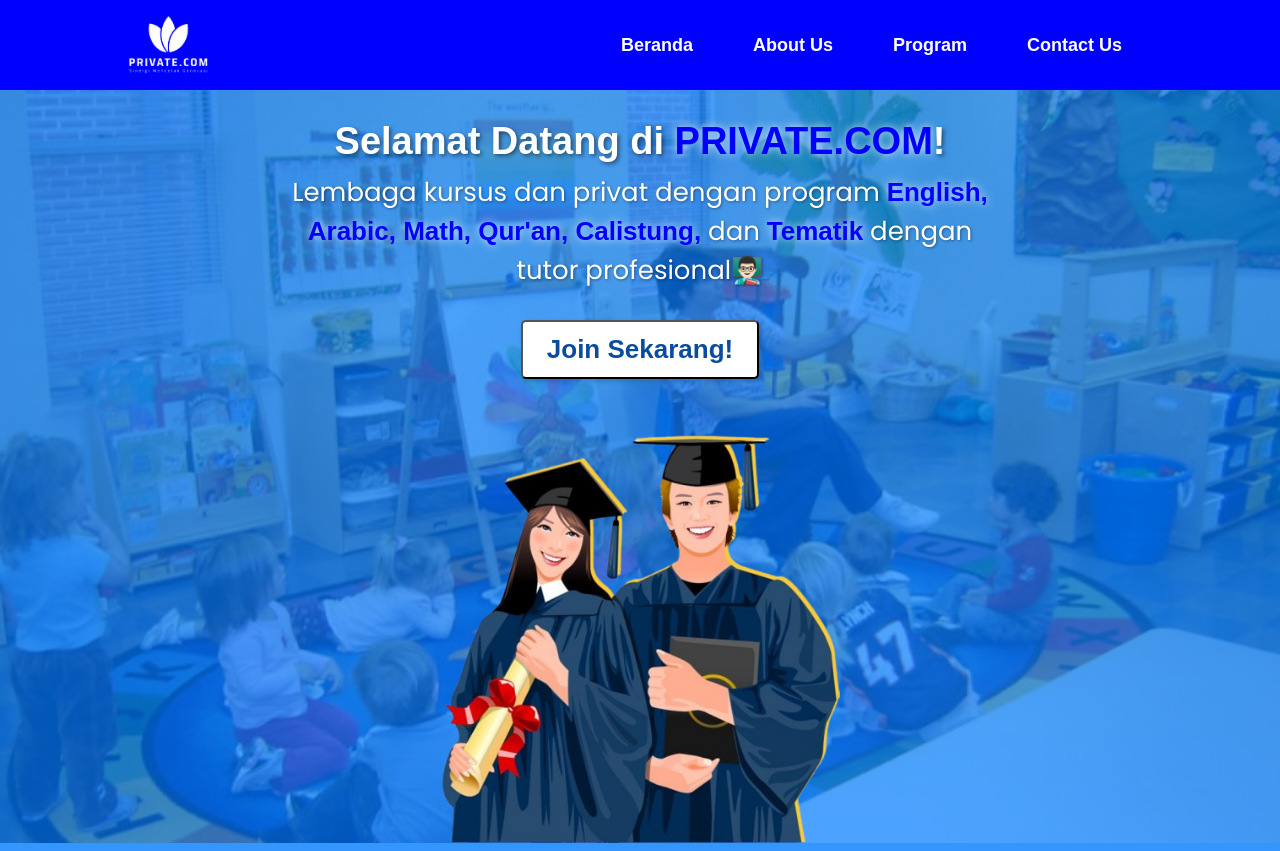
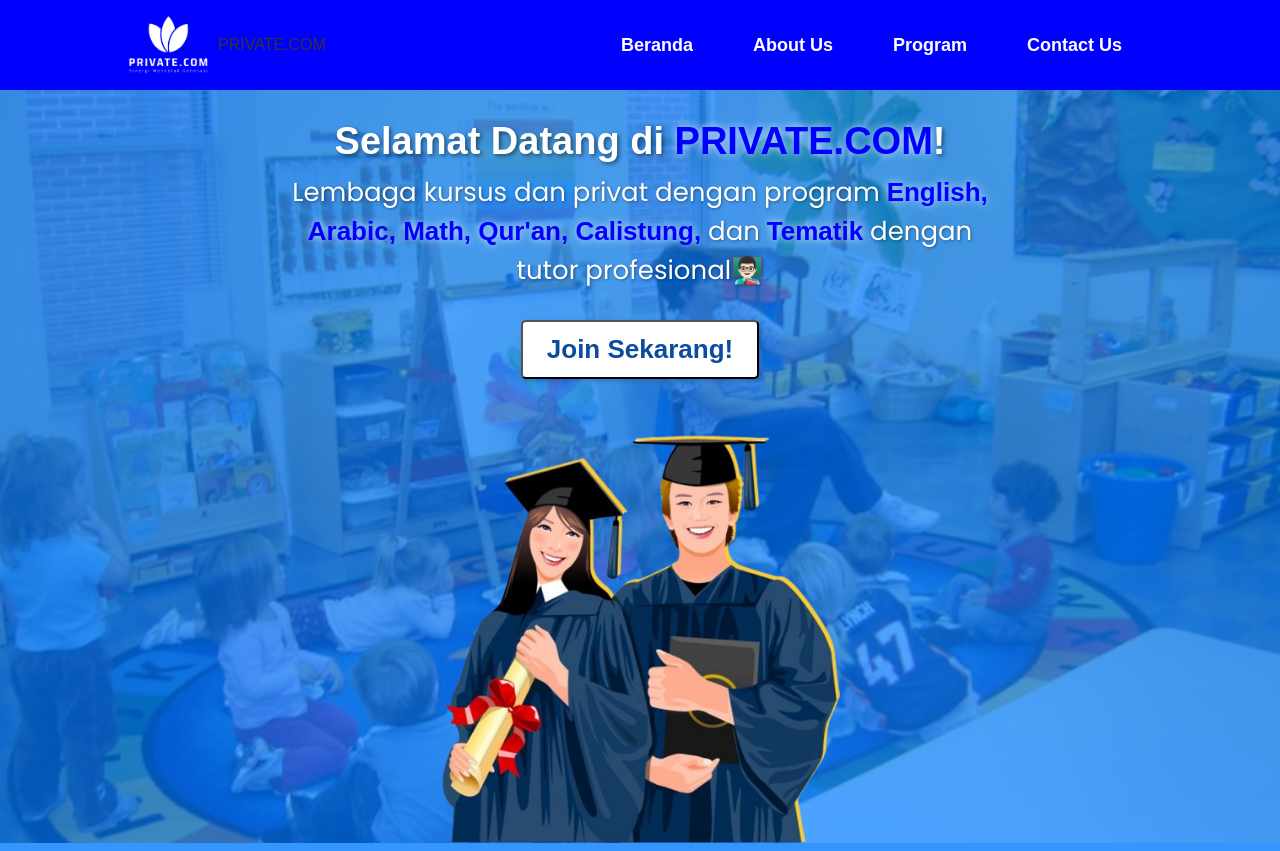
Before and after one commit to Iqbal-amrull/PRIVATE.COM, a plain HTML site: page index.html in a window 1280 px wide. Shown: the top 851 px of the page. Drawn offline with Linux system fonts and the light colour scheme.

Commit message:
Update index.html

```diff
--- a/index.html
+++ b/index.html
@@ -12,6 +12,7 @@
         <nav>
             <div class="logo">
                 <img src="logoprivateputihcut.png" alt="Logo Private Com">
+                <span class="brand-text">PRIVATE.COM</span>
             </div>
             <ul class="nav-links">
                 <li><a href="#" id="nav-beranda">Beranda</a></li>
```
